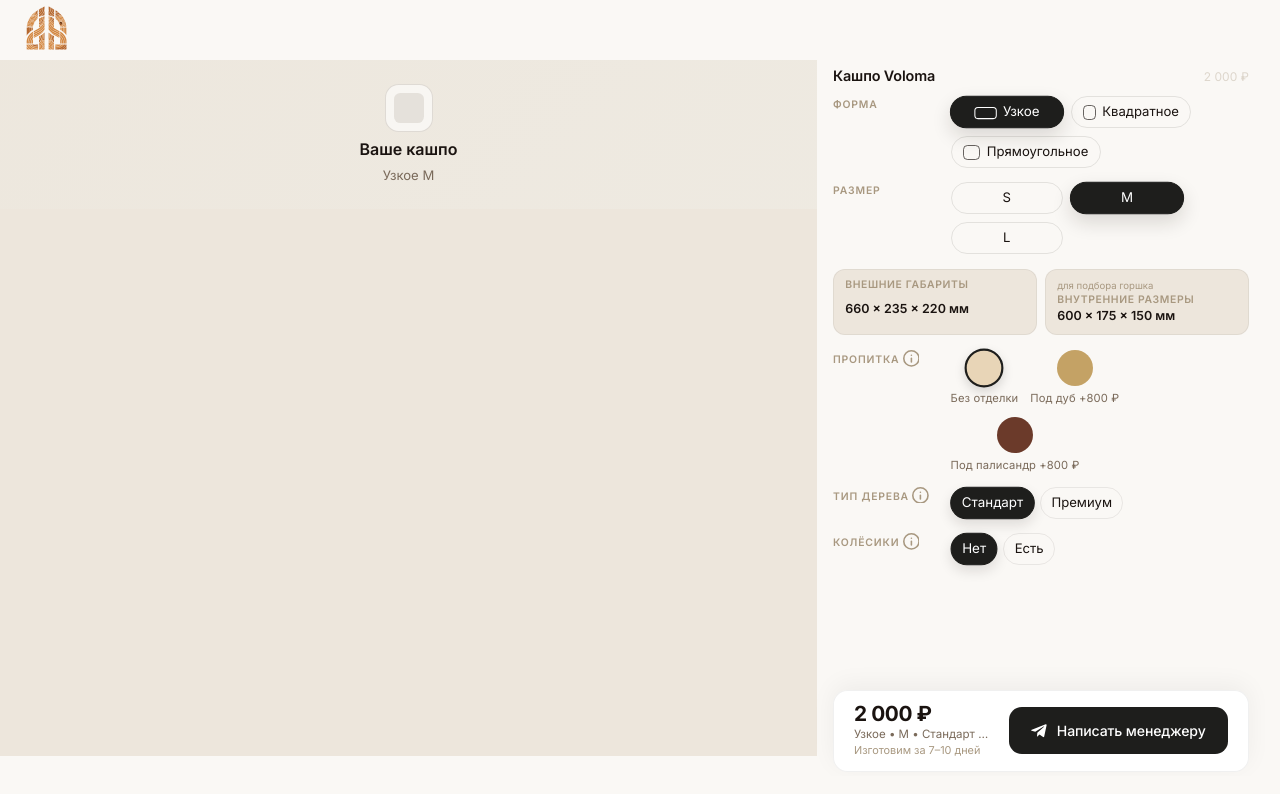
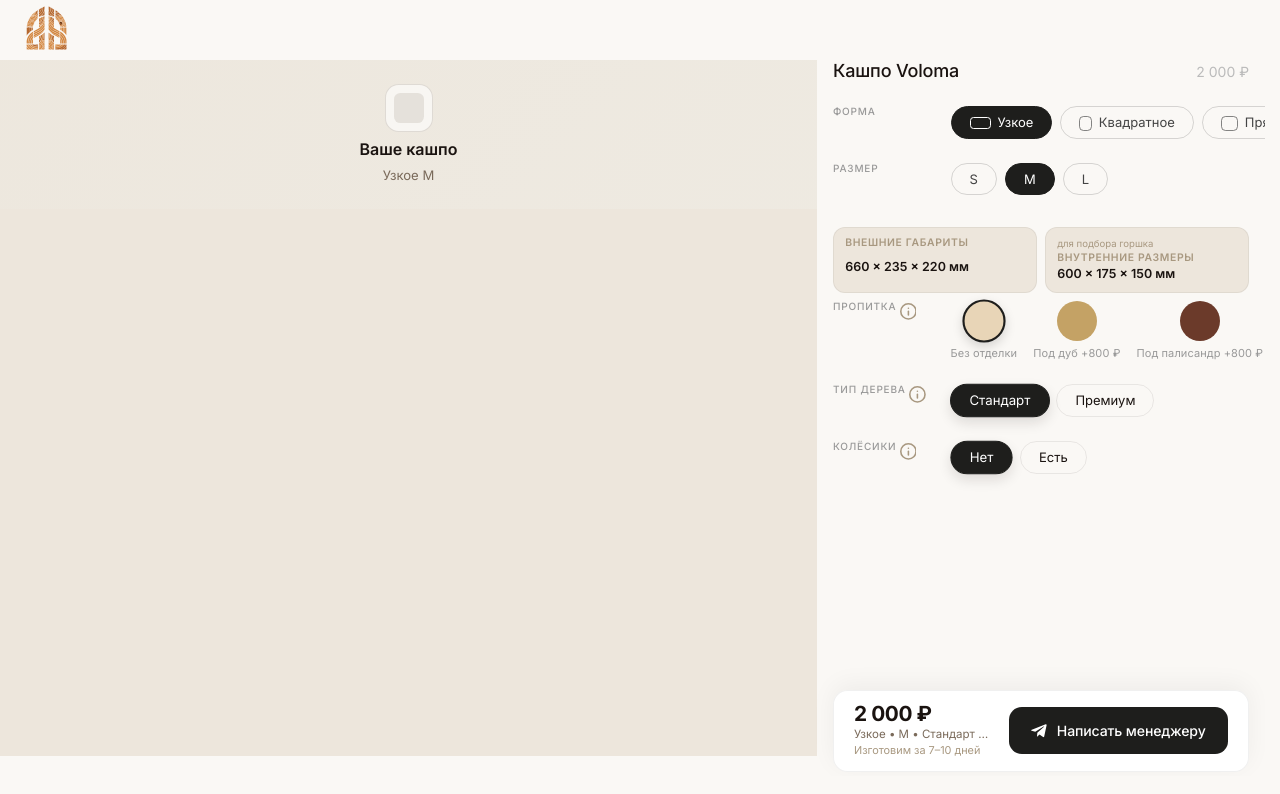
Before and after one commit to mentalprotector/Voloma, a Next.js app: page /configurator in a window 1280 px wide. Shown: the top 794 px of the page. Built offline with nearby package versions, Linux system fonts and the light colour scheme.

Commit message:
fix(configurator): desktop layout — single-row pills, swatches, spacing, summary text

```diff
--- a/src/components/configurator/configurator.module.css
+++ b/src/components/configurator/configurator.module.css
@@ -433,35 +433,141 @@
     gap: 0;
   }
 
-  /* Top bar: more compact on desktop */
+  /* Top bar: heading + price, aligned baseline */
   .topBar {
-    padding: 0.45rem 0 0.25rem;
-    margin-bottom: 0;
+    display: flex;
+    justify-content: space-between;
+    align-items: baseline;
+    margin-bottom: 24px;
+    padding: 0;
+    gap: 0.5rem;
   }
 
   .topBarTitle {
-    font-size: 0.9rem;
+    font-size: 18px;
+    font-weight: 500;
+    margin: 0;
   }
 
   .topBarPriceSecondary {
-    font-size: 0.75rem;
-    opacity: 0.35;
+    font-size: 14px;
+    color: #bbb;
+    opacity: 1;
+    margin: 0;
   }
 
-  /* Option groups: tighter, more unified */
+  /* ===== Option groups: desktop layout ===== */
   .optionGroup {
+    display: grid;
     grid-template-columns: 6.5rem minmax(0, 1fr);
     align-items: start;
     gap: 0.4rem 0.85rem;
-    padding: 0.45rem 0;
+    margin-bottom: 24px;
+    padding: 0;
   }
 
   .optionLabel {
-    padding-top: 0.25rem;
+    font-size: 10px;
+    font-weight: 500;
+    letter-spacing: 0.08em;
+    text-transform: uppercase;
+    color: #999;
+    margin-bottom: 10px;
+    display: flex;
+    align-items: center;
+    gap: 6px;
+    padding-top: 0;
+  }
+
+  /* Form & Size — single row, no wrapping */
+  .segmentedControls {
+    display: flex;
+    flex-direction: row;
+    flex-wrap: nowrap;
+    gap: 8px;
+    align-items: stretch;
   }
 
   .segmentedControls .pill {
-    min-width: 7rem;
+    padding: 8px 18px;
+    border-radius: 100px;
+    border: 1px solid rgba(0, 0, 0, 0.15);
+    font-size: 13px;
+    white-space: nowrap;
+    cursor: pointer;
+    background: transparent;
+    color: #444;
+    min-height: auto;
+    min-width: auto;
+    flex: 0 0 auto;
+  }
+
+  .segmentedControls .pillActive {
+    background: #1e1e1c;
+    color: white;
+    border-color: #1e1e1c;
+    box-shadow: none;
+    transform: none;
+  }
+
+  .segmentedControls .pillDisabled {
+    opacity: 0.3;
+    text-decoration: line-through;
+    pointer-events: none;
+  }
+
+  /* Finish — swatches in one row */
+  .swatchControls {
+    display: flex;
+    flex-direction: row;
+    flex-wrap: nowrap;
+    gap: 16px;
+    align-items: flex-start;
+  }
+
+  .swatchButton {
+    display: flex;
+    flex-direction: column;
+    align-items: center;
+    gap: 6px;
+  }
+
+  .swatch {
+    width: 40px;
+    height: 40px;
+    border-radius: 50%;
+  }
+
+  .swatchLabel {
+    font-size: 11px;
+    color: #999;
+    text-align: center;
+    white-space: nowrap;
+  }
+
+  /* Chip controls on desktop */
+  .chipControls {
+    display: flex;
+    flex-direction: row;
+    flex-wrap: nowrap;
+    gap: 8px;
+  }
+
+  .chip {
+    padding: 8px 18px;
+    font-size: 13px;
+    min-height: auto;
+    white-space: nowrap;
+    flex: 0 0 auto;
+  }
+
+  /* Summary text — show full, no ellipsis */
+  .desktopCtaSummary {
+    white-space: normal;
+    font-size: 11px;
+    line-height: 1.4;
+    overflow: visible;
+    text-overflow: unset;
   }
 
   /* Desktop sticky CTA: primary accent */
```
Also changed, not shown: 2 other files (tests, documents, lock files or other folders).
